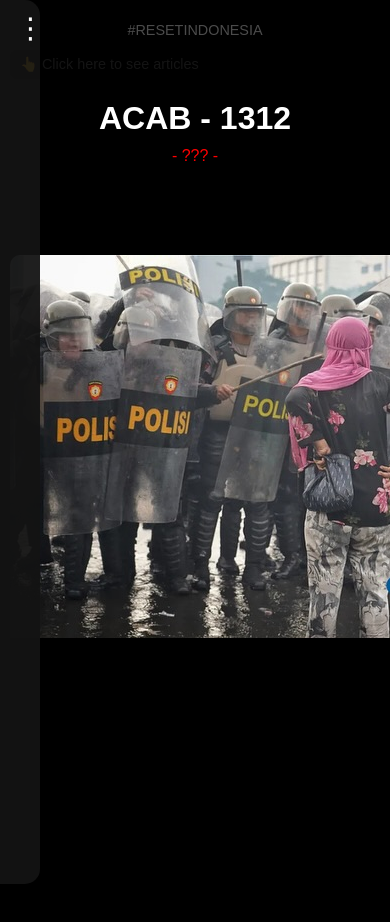
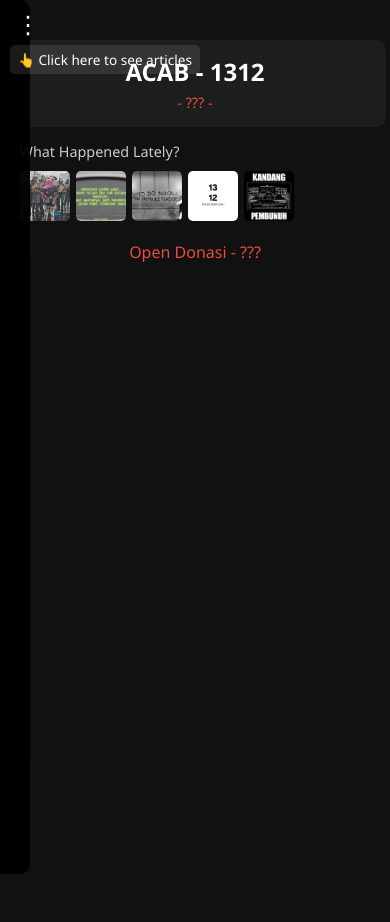
Before and after one commit to Rstyzxsad/livewebsite, a plain HTML site: page index.html in a window 390 px wide. After the commit the page ends 844 px from the top, so only its background shows below. Drawn offline with Linux system fonts and the light colour scheme.

Commit message:
Update website

```diff
--- a/index.html
+++ b/index.html
@@ -3,150 +3,196 @@
 <head>
 <meta charset="UTF-8">
 <meta name="viewport" content="width=device-width, initial-scale=1.0">
-<title>ACAB - 1312 Gallery with Articles</title>
+<title>ACAB - 1312 Gallery</title>
 <style>
   body {
     margin:0;
-    font-family: Arial, sans-serif;
-    background: black;
-    color: white;
-    overflow-x: hidden;
+    font-family:'Segoe UI', sans-serif;
+    background:#111;
+    color:#fff;
+    overflow-x:hidden;
   }
 
-  /* Marquee */
-  .marquee-container {
-    position: fixed;
-    top:10px;
-    width:100%;
+  /* Header */
+  .header {
     text-align:center;
-    background: rgba(0,0,0,0.7);
-    padding:10px 0;
-    z-index:50;
+    margin-top:40px;
+    padding:15px;
+    background: rgba(255,255,255,0.05);
     border-radius:10px;
-  }
-  .marquee span { display:none; font-size:1rem; line-height:1.4; }
-  @keyframes fadeInOut { 0%{opacity:0;}10%{opacity:1;}90%{opacity:1;}100%{opacity:0;} }
-
-  /* Center */
-  .center {
-    text-align:center;
-    margin-top:80px;
-    background: rgba(0,0,0,0.6);
-    padding: 20px 40px;
-    border-radius: 15px;
-    max-width: 90%;
+    max-width:90%;
     margin-left:auto;
     margin-right:auto;
   }
-  .center h1{font-size:2.5rem;margin:0;}
-  .center a{color:red;text-decoration:none;font-size:1.2rem;display:block;margin-top:10px;}
-  .center a:hover{color:#0af;}
+  .header h1 {
+    font-size:2rem;
+    margin:0;
+    color:#fff;
+  }
+  .header a {
+    display:block;
+    margin-top:5px;
+    color:#e74c3c;
+    font-size:1rem;
+    text-decoration:none;
+  }
+  .header a:hover { color:#f39c12; }
 
-  /* Gallery */
+  /* Gallery Section */
+  .gallery-section {
+    margin:15px auto;
+    max-width:90%;
+  }
+  .gallery-title {
+    font-size:1rem;
+    margin-bottom:5px;
+    color:#ccc;
+  }
   .gallery-container {
-    margin-top:50px;
     display:flex;
+    gap:6px;
     overflow-x:auto;
-    scroll-behavior:smooth;
-    padding:20px 10px;
-    gap:10px;
+    padding:5px 0;
   }
-  .gallery-container::-webkit-scrollbar { display:none; }
+  .gallery-container::-webkit-scrollbar {display:none;}
   .gallery-item {
-    min-width:200px;
     flex:0 0 auto;
+    border-radius:5px;
+    overflow:hidden;
+    width:50px;
+    height:50px;
+    cursor:pointer;
+    transition: transform 0.2s, box-shadow 0.2s;
+  }
+  .gallery-item img {
+    width:100%;
+    height:100%;
+    display:block;
+    object-fit:cover;
+    user-select:none;
+    user-drag:none;
+  }
+  .gallery-item:hover{
+    transform: scale(1.1);
+    box-shadow:0 0 5px rgba(255,255,255,0.3);
+  }
+
+  /* Modal / Lightbox */
+  .modal {
+    display:none;
+    position:fixed;
+    top:0; left:0;
+    width:100%; height:100%;
+    background: rgba(0,0,0,0.85);
+    z-index:100;
+    justify-content:center;
+    align-items:center;
+  }
+  .modal img {
+    max-width:90%;
+    max-height:80%;
     border-radius:10px;
-    overflow:hidden;
+  }
+  .modal-close {
+    position:absolute;
+    top:20px; right:20px;
+    font-size:2rem;
+    color:#fff;
     cursor:pointer;
-    transition: transform 0.3s;
   }
-  .gallery-item img { width:100%; display:block; object-fit:cover; user-drag:none; user-select:none; }
-  .gallery-item:hover{transform: scale(1.05);}
 
-  /* Audio hidden */
-  audio { display:none; }
+  /* Donasi Link */
+  .donasi {
+    text-align:center;
+    margin-top:15px;
+  }
+  .donasi a {
+    color:#e74c3c;
+    text-decoration:none;
+    font-size:1rem;
+  }
+  .donasi a:hover { color:#f39c12; }
 
   /* Panel Artikel */
   .menu-btn {
     position: fixed; top:10px; left:10px;
-    font-size:2rem; color:white; background:none; border:none; cursor:pointer; z-index:60;
+    font-size:1.8rem;
+    color:#fff;
+    background:none;
+    border:none;
+    cursor:pointer;
+    z-index:60;
+  }
+  .menu-hint {
+    position: fixed; top:45px; left:10px;
+    background: rgba(255,255,255,0.1);
+    padding:5px 8px;
+    border-radius:5px;
+    font-size:0.85rem;
+    color:#fff;
+    z-index:55;
   }
 
-  .menu-hint {
-    position: fixed; top:50px; left:10px;
-    background: rgba(0,0,0,0.6);
-    padding:6px 10px;
-    border-radius:8px;
-    font-size:0.9rem;
+  .panel {
+    position: fixed;
+    top:0; left:-260px;
+    width:80%; max-width:260px;
+    height:100%;
+    background: rgba(0,0,0,0.95);
     color:#fff;
-    animation: blink 1.5s infinite;
-    z-index:55;
-    max-width:180px;
-  }
-  @keyframes blink{50%{opacity:0;}}
-
-  .panel {
-    position: fixed; top:0; left:-300px;
-    width:80%; max-width:300px;
-    height:100%;
-    background: rgba(20,20,20,0.95);
-    color:white;
     z-index:50;
-    padding:20px;
+    padding:15px;
     transition:left 0.3s ease;
     overflow-y:auto;
-    border-radius:0 15px 15px 0;
+    border-radius:0 10px 10px 0;
   }
   .panel.open{left:0;}
-
   .overlay {
     position: fixed; top:0; left:0;
     width:100%; height:100%;
-    background: rgba(0,0,0,0.5);
+    background: rgba(0,0,0,0.4);
     z-index:45; display:none;
   }
   .overlay.show{display:block;}
-
   .close-btn {
     position:absolute; top:10px; right:10px;
-    font-size:1.5rem; cursor:pointer; display:none;
+    font-size:1.5rem;
+    cursor:pointer;
+    display:none;
   }
 
-  /* Responsive */
   @media(max-width:600px){
-    .center h1{font-size:2rem;}
-    .center a{font-size:1rem;}
-    .marquee span{font-size:0.9rem;padding:0 10px;}
-    .menu-btn{font-size:1.8rem;}
-    .panel{width:90%;}
+    .header h1{font-size:1.5rem;}
+    .header a{font-size:0.9rem;}
+    .menu-btn{font-size:1.5rem;}
+    .gallery-title{font-size:0.9rem;}
   }
+
 </style>
 </head>
 <body>
 
-<!-- Marquee -->
-<div class="marquee-container">
-  <div class="marquee">
-    <span>Joshua, Afif, Gamma, Sekarang Affan, selanjutnya siapa? Aku? Kalian? Kita?</span>
-    <span>#RESETINDONESIA</span>
-    <span>Ku doakan kita semua masuk neraka</span>
-    <span>28 August 2025.</span>
-  </div>
-</div>
-
-<!-- Center -->
-<div class="center">
+<!-- Header -->
+<div class="header">
   <h1>ACAB - 1312</h1>
   <a href="https://youtu.be/JWZ4W34MrzQ?si=09bpRnbyHUhhowmC" target="_blank">- ??? -</a>
 </div>
 
-<!-- Gallery -->
+<!-- Gallery Section -->
+<div class="gallery-section">
+  <div class="gallery-title">What Happened Lately?</div>
   <div class="gallery-container">
     <div class="gallery-item"><img src="img1.jpeg" alt=""></div>
     <div class="gallery-item"><img src="img2.jpeg" alt=""></div>
     <div class="gallery-item"><img src="img3.jpeg" alt=""></div>
     <div class="gallery-item"><img src="img4.jpeg" alt=""></div>
     <div class="gallery-item"><img src="img5.jpeg" alt=""></div>
+  </div>
+</div>
+
+<!-- Donasi -->
+<div class="donasi">
+  <a href="https://linkdonasi.com" target="_blank">Open Donasi - ???</a>
 </div>
 
 <!-- Panel Artikel -->
@@ -163,24 +209,16 @@
 </div>
 <div class="overlay" id="overlay"></div>
 
+<!-- Modal Lightbox -->
+<div class="modal" id="modal">
+  <span class="modal-close" id="modalClose">✖</span>
+  <img id="modalImg" src="" alt="">
+</div>
+
 <!-- Audio -->
 <audio id="audioPlayer" src="song.mp3" autoplay loop></audio>
 
 <script>
-  // Marquee one by one
-  const texts = document.querySelectorAll('.marquee span');
-  let index=0;
-  function showNextText(){
-    texts.forEach(t=>t.style.display='none');
-    const current = texts[index];
-    current.style.display='inline-block';
-    current.style.animation='fadeInOut 5s forwards';
-    index=(index+1)%texts.length;
-    setTimeout(showNextText,5000);
-  }
-  showNextText();
-
-  // Panel menu
   const menuBtn = document.getElementById('menuBtn');
   const panel = document.getElementById('panel');
   const overlay = document.getElementById('overlay');
@@ -209,6 +247,21 @@
     closeBtn.style.display='none';
     menuBtn.style.display='block';
   });
+
+  // Modal Lightbox
+  const modal = document.getElementById('modal');
+  const modalImg = document.getElementById('modalImg');
+  const modalClose = document.getElementById('modalClose');
+  document.querySelectorAll('.gallery-item img').forEach(img=>{
+    img.addEventListener('click', ()=>{
+      modal.style.display='flex';
+      modalImg.src = img.src;
+    });
+  });
+  modalClose.addEventListener('click', ()=>{ modal.style.display='none'; });
+  modal.addEventListener('click', (e)=>{
+    if(e.target===modal) modal.style.display='none';
+  });
 </script>
 
 </body>
```
Lines whose indentation alone changed are shown as unchanged.
